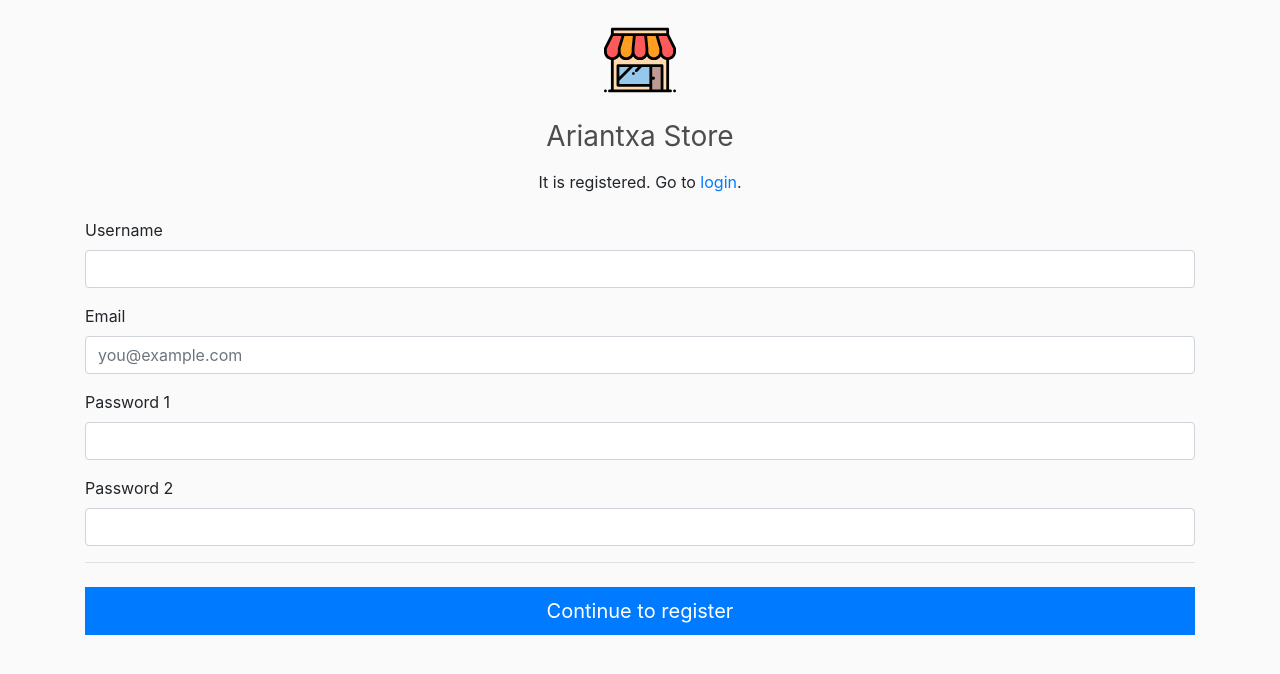
After one commit to djpabloac/ariantxa-store, a Django app: page /register/ in a window 1280 px wide. The commit adds this page. Shown: the top 674 px of the page. Run offline with Django 3.2, Linux system fonts and the light colour scheme; some libraries are stand-ins or nearby versions.

Commit message:
Template del login y registro

```diff
--- /dev/null
+++ b/ecommerce/store/templates/accounts/main.html
@@ -0,0 +1,29 @@
+<!DOCTYPE html>
+{% load static %}
+<html lang="en">
+<head>
+    <meta charset="UTF-8">
+    <meta http-equiv="X-UA-Compatible" content="IE=edge">
+    <meta name="viewport" content="width=device-width, initial-scale=1.0">
+    {% block head %}
+    {% endblock head %}
+    <link rel="stylesheet" href="https://stackpath.bootstrapcdn.com/bootstrap/4.4.1/css/bootstrap.min.css" integrity="sha384-Vkoo8x4CGsO3+Hhxv8T/Q5PaXtkKtu6ug5TOeNV6gBiFeWPGFN9MuhOf23Q9Ifjh" crossorigin="anonymous">
+
+    <link rel="stylesheet" type="text/css" href="{% static 'css/main.css' %}">
+
+</head>
+<body>
+
+    <div class="container">
+        <br>
+        {% block content %}
+
+        {% endblock content %}
+    </div>
+
+    <script src="https://code.jquery.com/jquery-3.4.1.slim.min.js" integrity="sha384-J6qa4849blE2+poT4WnyKhv5vZF5SrPo0iEjwBvKU7imGFAV0wwj1yYfoRSJoZ+n" crossorigin="anonymous"></script>
+	<script src="https://cdn.jsdelivr.net/npm/popper.js@1.16.0/dist/umd/popper.min.js" integrity="sha384-Q6E9RHvbIyZFJoft+2mJbHaEWldlvI9IOYy5n3zV9zzTtmI3UksdQRVvoxMfooAo" crossorigin="anonymous"></script>
+	<script src="https://stackpath.bootstrapcdn.com/bootstrap/4.4.1/js/bootstrap.min.js" integrity="sha384-wfSDF2E50Y2D1uUdj0O3uMBJnjuUD4Ih7YwaYd1iqfktj0Uod8GCExl3Og8ifwB6" crossorigin="anonymous"></script>
+
+</body>
+</html>
--- /dev/null
+++ b/ecommerce/store/templates/accounts/register.html
@@ -0,0 +1,50 @@
+{% extends 'accounts/main.html' %}
+{% load static %}
+
+<{% block head %} <title>Register</title>
+    {% endblock head %}
+
+    {% block content %}
+
+    <form class="needs-validation" novalidate="">
+
+        <div class="text-center mb-4">
+            <img class="mb-4" src="{% static 'images/main.svg' %}" alt="" width="72" height="72">
+            <h1 class="h3 mb-3 font-weight-normal">Ariantxa Store</h1>
+            <p>It is registered. Go to <a href="{% url 'login' %}">login</a>.</p>
+        </div>
+
+        <div class="mb-3">
+            <label for="firstName">Username</label>
+            <input type="text" class="form-control" id="firstName" placeholder="" value="" required="">
+            <div class="invalid-feedback">
+                Valid first name is required.
+            </div>
+        </div>
+
+        <div class="mb-3">
+            <label for="email">Email</label>
+            <input type="email" class="form-control" id="email" placeholder="you@example.com">
+            <div class="invalid-feedback">
+                Please enter a valid email address for shipping updates.
+            </div>
+        </div>
+
+        <div class="mb-3">
+            <label for="password1">Password 1</label>
+            <input type="password" class="form-control" id="password1">
+        </div>
+
+        <div class="mb-3">
+            <label for="password2">Password 2</label>
+            <input type="password" class="form-control" id="password2">
+            <div class="invalid-feedback">
+                Please enter a valid email address for shipping updates.
+            </div>
+        </div>
+
+        <hr class="mb-4">
+        <button class="btn btn-primary btn-lg btn-block" type="submit">Continue to register</button>
+    </form>
+
+    {% endblock content %}
--- a/ecommerce/store/templates/store/Main.html
+++ b/ecommerce/store/templates/store/Main.html
@@ -67,7 +67,7 @@
                 </li>
             </ul>
             <div class="form-inline my-2 my-lg-0">
-                <a href="#"class="btn btn-warning">Login</a>
+                <a href="{% url 'login' %}"class="btn btn-warning">Login</a>
                 <a href="{% url 'cart' %}">
                     <img  id="cart-icon" src="{% static 'images/cart.png' %}">
                 </a>
--- a/ecommerce/store/urls.py
+++ b/ecommerce/store/urls.py
@@ -7,4 +7,6 @@ urlpatterns = [
 	path('checkout/', views.checkout, name="checkout"),
 	path('update_item/', views.updateItem, name="update_item"),
 	path('process_order/', views.processOrder, name="process_order"),
+	path('login/', views.login, name="login"),
+	path('register/', views.register, name="register"),
 ]
--- a/ecommerce/store/views.py
+++ b/ecommerce/store/views.py
@@ -91,3 +91,11 @@ def processOrder(request):
         )
 
     return JsonResponse('Payment submitted..', safe=False)
+
+def login(request):
+    context = { "pub_date": datetime.datetime.now() }
+    return render(request, 'accounts/login.html', context)
+
+def register(request):
+    context = {}
+    return render(request, 'accounts/register.html', context)
```
Also changed, not shown: ecommerce/store/templates/accounts/login.html (added, +39 -0 lines), ecommerce/favicon.ico (added), ecommerce/static/images/main.svg (added).
